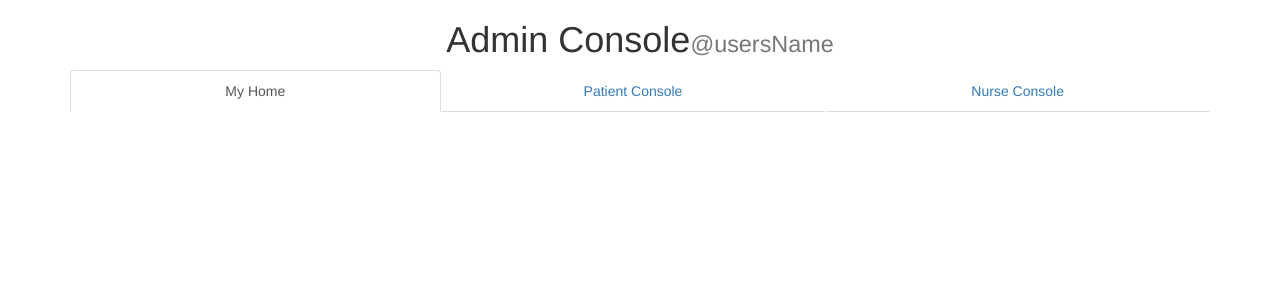
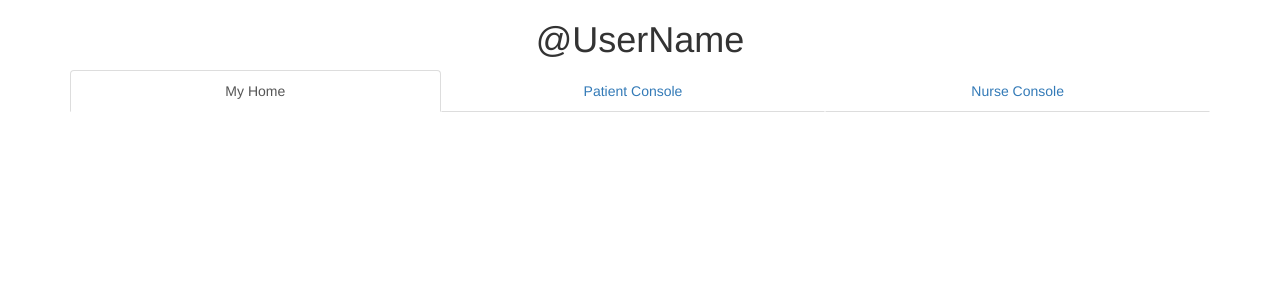
Before and after one commit to ece492g1/smart-bandage-web, a PHP site: page /adminhome.php in a window 1280 px wide. Shown: the top 300 px of the page. Run offline with PHP 8.4, Linux system fonts and the light colour scheme; the visitor is signed in with stand-in values (Sample User, id 1).

Commit message:
Small text change

```diff
--- a/adminhome.php
+++ b/adminhome.php
@@ -35,7 +35,7 @@
   </head>
   <div class=container>
   <body>
-    <h1 class="text-center">Admin Console<small>@usersName</small></h1>
+    <h1 class="text-center">@UserName</h1>
     <ul class="nav nav-tabs nav-justified">
       <li role="presentation" class="active"><a data-toggle="tab" href="#myhome">My Home</a></li>
       <li role="presentation"><a data-toggle="tab" href="#patientConsole">Patient Console</a></li>
--- a/nursehome.php
+++ b/nursehome.php
@@ -16,7 +16,7 @@
     <meta name="description" content="">
     <meta name="author" content="">
 
-    <title>Admin Console</title>
+    <title>Nurse Home</title>
 
     <!-- Bootstrap core CSS -->
     <link href="/dist/css/bootstrap.min.css" rel="stylesheet">
@@ -35,7 +35,7 @@
   </head>
   <div class=container>
   <body>
-    <h1 class="text-center">My Home Page<small>@usersName</small></h1>
+    <h1 class="text-center">@UserName</h1>
     <ul class="nav nav-tabs nav-justified">
       <li role="presentation" class="active"><a data-toggle="tab" href="#myhome">My Home</a></li>
       <li role="presentation"><a data-toggle="tab" href="#patientConsole">Patient Console</a></li>
```
